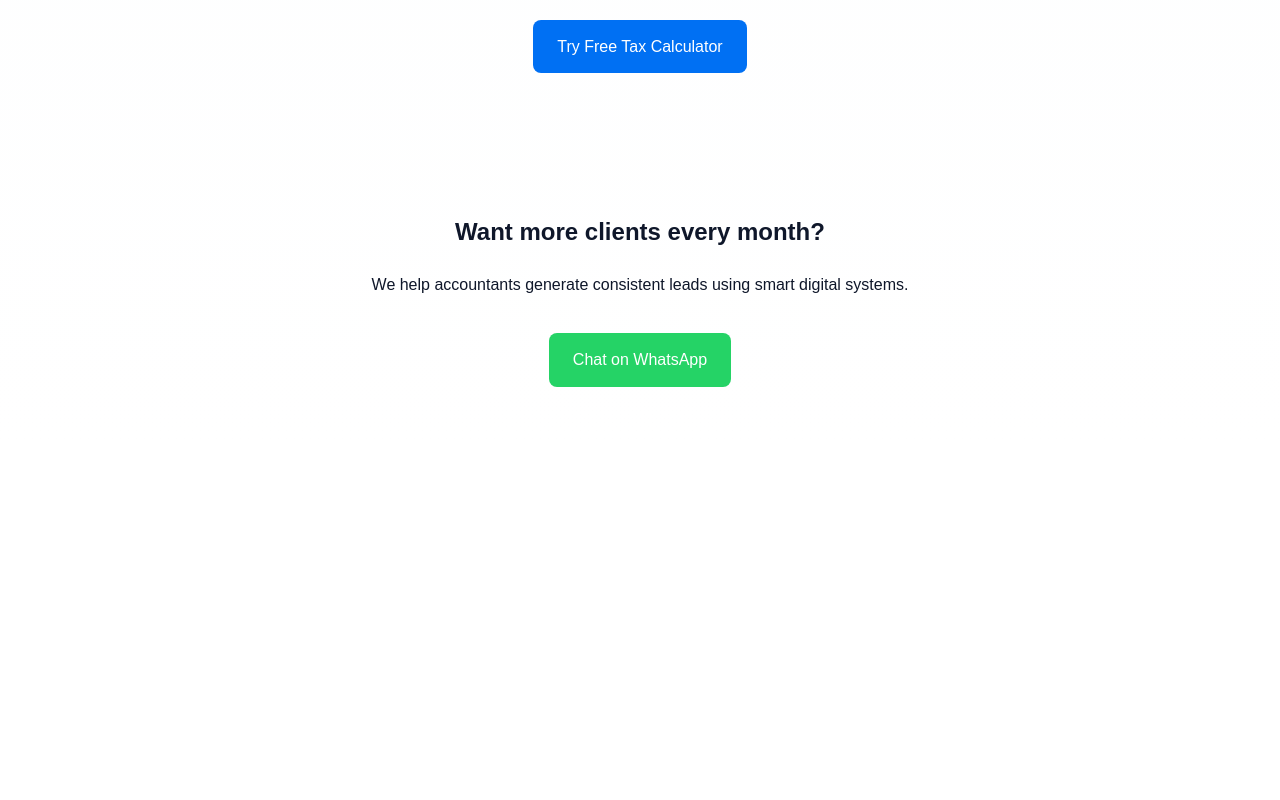
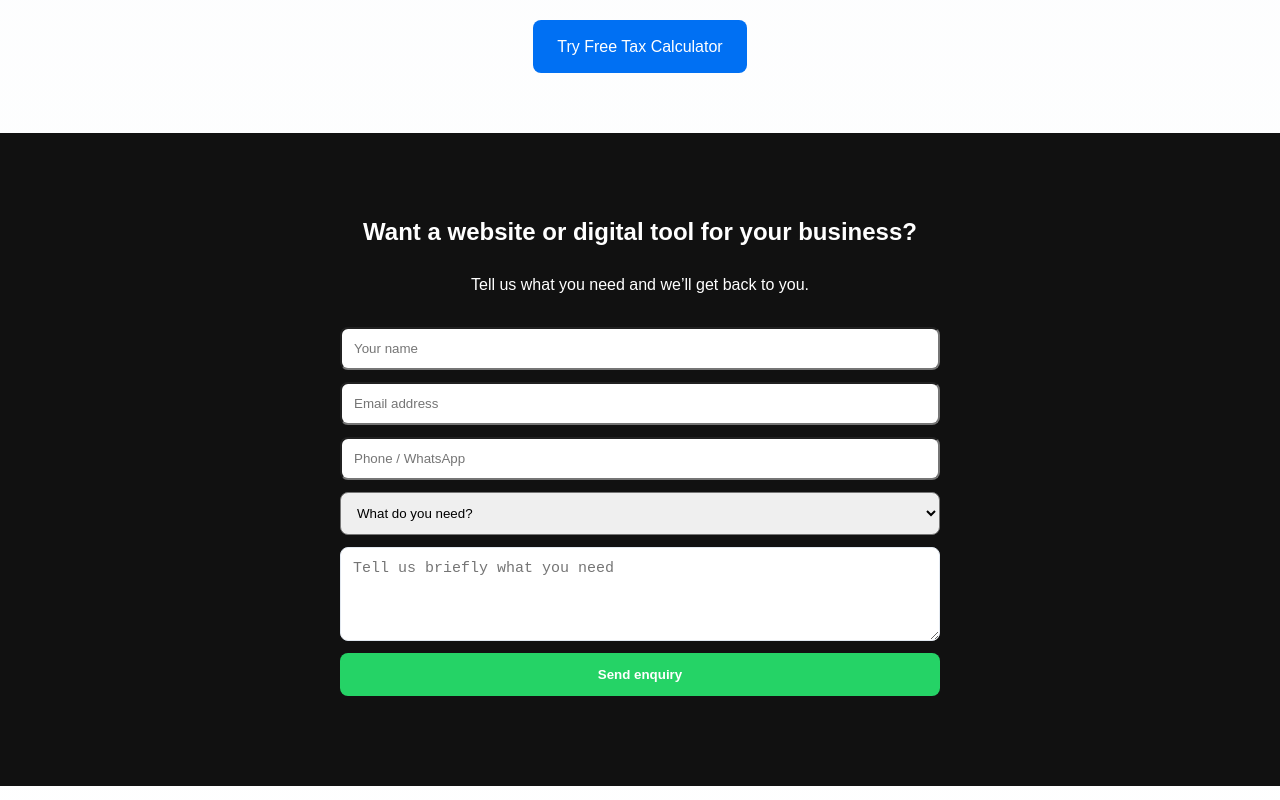
Before and after one commit to HalaDigitalLtd/uktaxcalculator-app, a Next.js app: page /hala in a window 1280 px wide. Shown: the part 2580-3380 px from the top of the page. Before the commit the page ends 3027 px from the top, so only its background shows below. Built offline with nearby package versions, Linux system fonts and the light colour scheme.

Commit message:
Add Hala Digital enquiry form

```diff
--- a/app/hala/page.tsx
+++ b/app/hala/page.tsx
@@ -140,6 +140,43 @@ export default function HalaPage() {
     Try Free Tax Calculator
   </a>
 </section>
+      {/* ENQUIRY FORM */}
+<section style={{ padding: "60px 20px", background: "#111", color: "white", textAlign: "center" }}>
+  <h2>Want a website or digital tool for your business?</h2>
+
+  <p style={{ marginTop: "10px" }}>
+    Tell us what you need and we’ll get back to you.
+  </p>
+
+  <form
+    action="https://formspree.io/f/xbdwlgdv"
+    method="POST"
+    style={{ maxWidth: "600px", margin: "30px auto", display: "grid", gap: "12px" }}
+  >
+    <input type="hidden" name="_subject" value="New Hala Digital Enquiry" />
+
+    <input name="name" placeholder="Your name" required style={{ padding: "12px", borderRadius: "8px" }} />
+
+    <input name="email" type="email" placeholder="Email address" required style={{ padding: "12px", borderRadius: "8px" }} />
+
+    <input name="phone" placeholder="Phone / WhatsApp" required style={{ padding: "12px", borderRadius: "8px" }} />
+
+    <select name="service" required style={{ padding: "12px", borderRadius: "8px" }}>
+      <option value="">What do you need?</option>
+      <option>Website</option>
+      <option>SEO</option>
+      <option>Tax / VAT Tool</option>
+      <option>Automation</option>
+      <option>Not sure yet</option>
+    </select>
+
+    <textarea name="message" placeholder="Tell us briefly what you need" rows={4} required style={{ padding: "12px", borderRadius: "8px" }} />
+
+    <button type="submit" style={{ padding: "14px", borderRadius: "8px", background: "#25D366", color: "white", border: "none", fontWeight: "bold" }}>
+      Send enquiry
+    </button>
+  </form>
+</section>
 
       {/* CTA */}
       <section style={{ padding: "60px 20px", textAlign: "center" }}>
```
